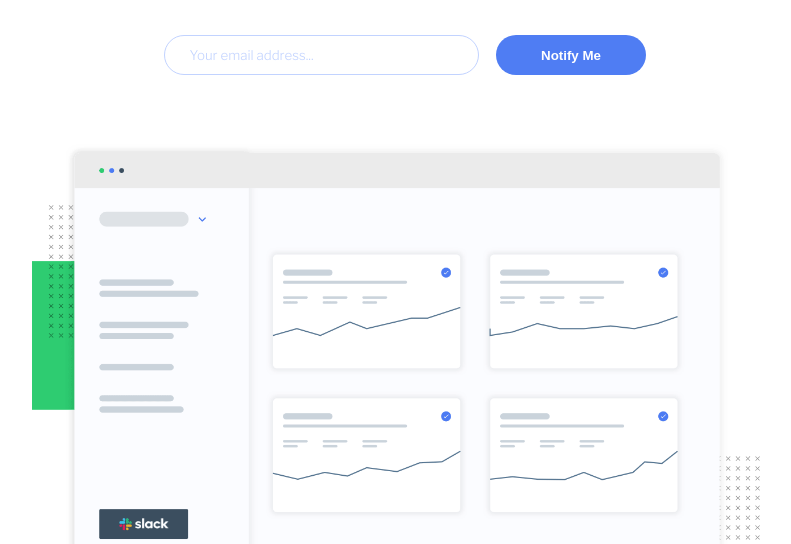
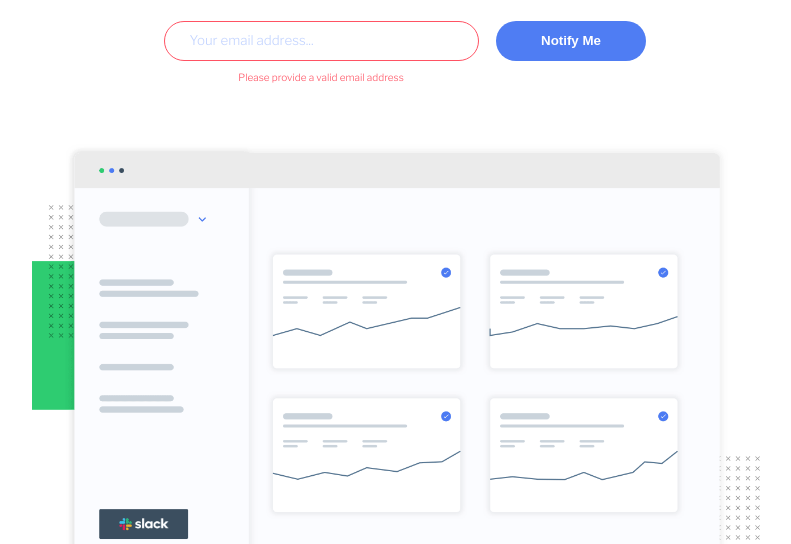
Before and after one commit to Nikl4auss/ping-coming-soon, a plain HTML site: page index.html in a window 1280 px wide. Both pictures are taken after a click on the button "Notify Me". Shown: the part 256-800 px from the top of the page, without its empty margins (244-1035 px from the left). Drawn offline with nearby package versions, Linux system fonts and the light colour scheme.

Commit message:
Finished the frontend challenge

```diff
--- a/index.html
+++ b/index.html
@@ -101,5 +101,6 @@
         >.
       </p>
     </footer>
+    <script src="./js/index.js"></script>
   </body>
 </html>
--- /dev/null
+++ b/js/index.js
@@ -0,0 +1,40 @@
+const emailContainer = document.querySelector(
+  ".subscribe-form__mail-container"
+);
+const emailInput = document.querySelector(".subscribe-form__input");
+const sendButton = document.querySelector(".subscribe-form__button");
+
+console.log();
+
+sendButton.onclick = () => {
+  isValid(emailInput);
+};
+
+let validateEmail = (email) => {
+  console.log(email.value);
+  let regex =
+    /^[a-zA-Z0-9.!#$%&'*+/=?^_`{|}~-]+@[a-zA-Z0-9-]+(?:\.[a-zA-Z0-9-]+)*$/;
+  let test = regex.test(email.value);
+  return test;
+};
+
+let warningText = () => {
+  let warning = document.createElement("span");
+  warning.classList.add("warning-text");
+  warning.textContent = "Please provide a valid email address";
+  return warning;
+};
+
+let isValid = (email) => {
+  if (!validateEmail(email)) {
+    let warning = warningText();
+    emailContainer.append(warning);
+    emailInput.classList.add("subscribe-form__input--warning");
+  } else {
+    let warning = emailContainer.querySelector(".warning-text");
+    if (warning) {
+      emailContainer.removeChild(warning);
+      emailInput.classList.remove("subscribe-form__input--warning");
+    }
+  }
+};
```
